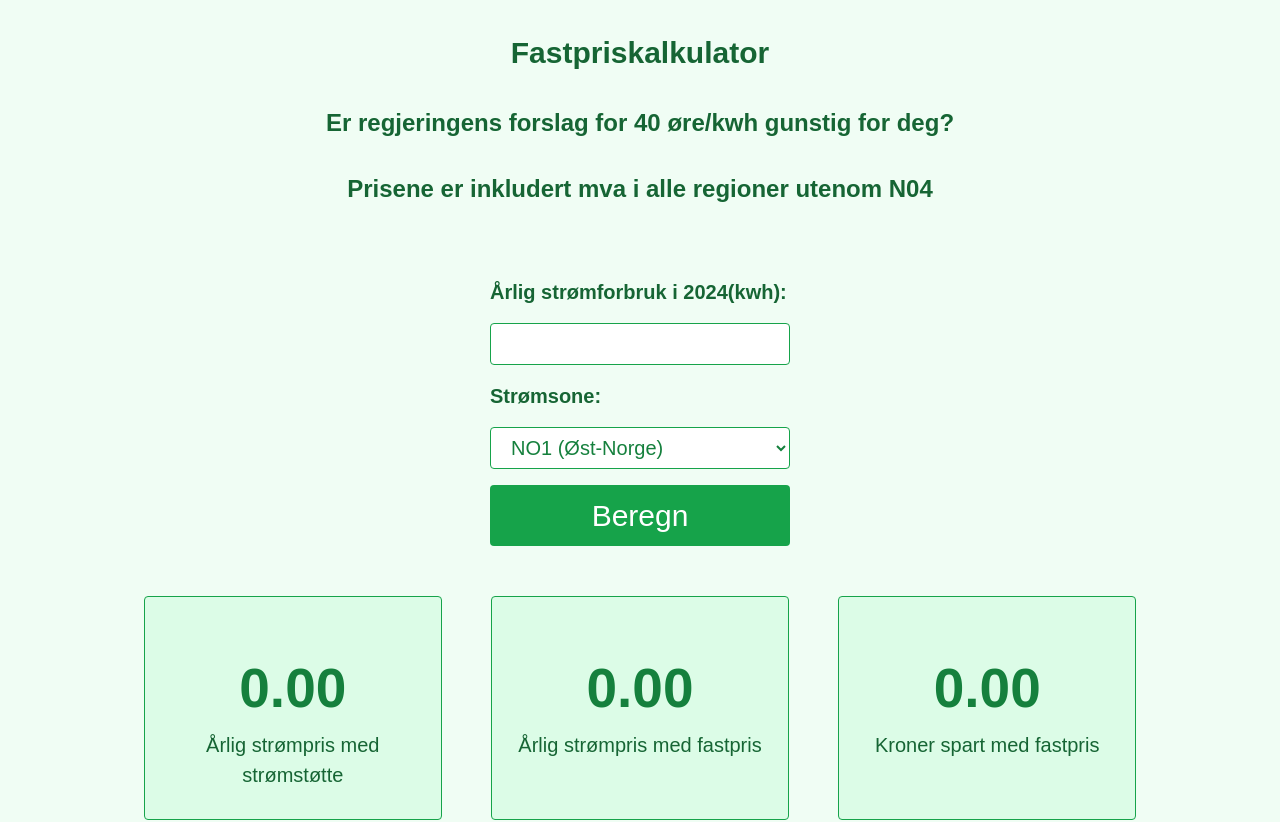
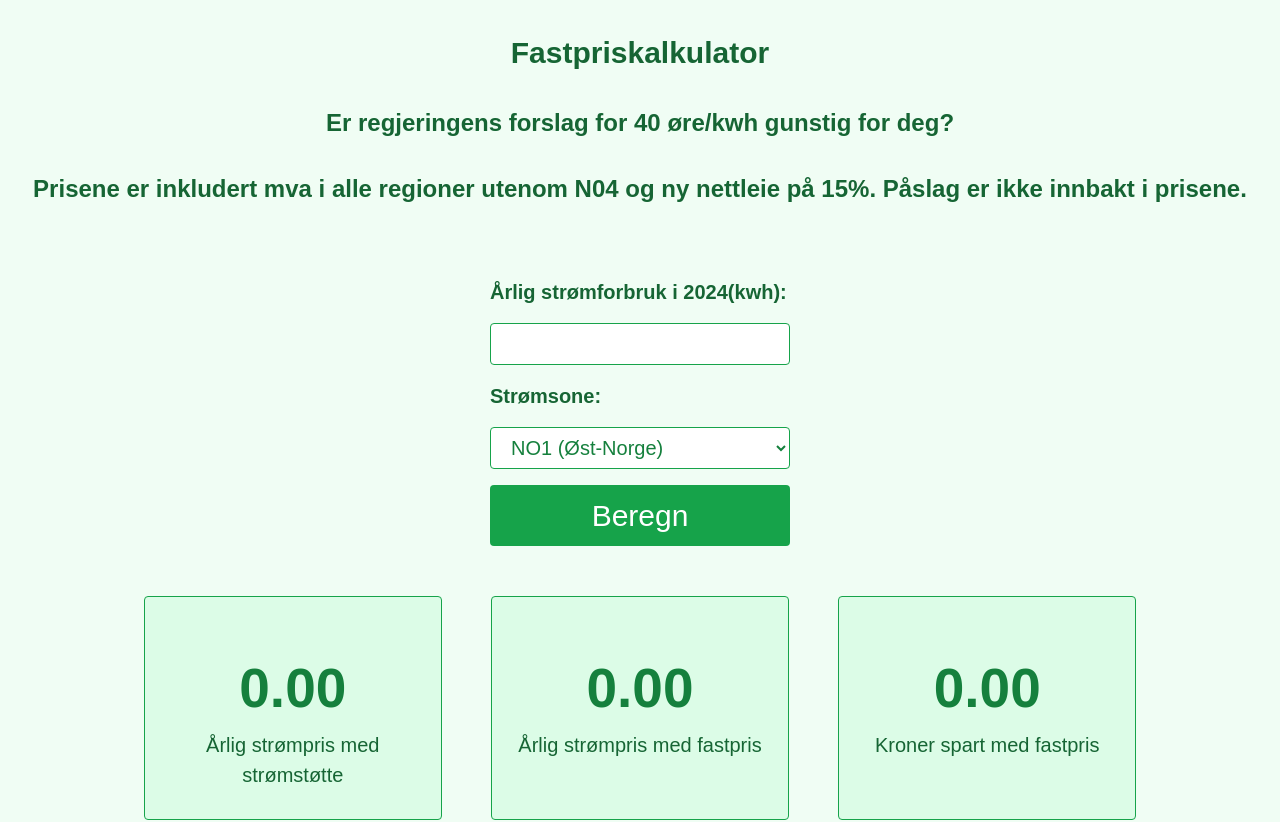
Before and after one commit to Toshken21/40orestrom, a Next.js app: page / in a window 1280 px wide. Shown: the top 822 px of the page. Built offline with nearby package versions, Linux system fonts and the light colour scheme.

Commit message:
small text change tp clarify

```diff
--- a/app/page.tsx
+++ b/app/page.tsx
@@ -30,7 +30,7 @@ export default function Home() {
           Er regjeringens forslag for 40 øre/kwh gunstig for deg?
         </h2>
         <h2 className="text-[24px] font-bold text-center mt-[30px] text-green-800">
-          Prisene er inkludert mva i alle regioner utenom N04
+          Prisene er inkludert mva i alle regioner utenom N04 og ny nettleie på 15%. Påslag er ikke innbakt i prisene.
         </h2>
 
         <Form />
```
